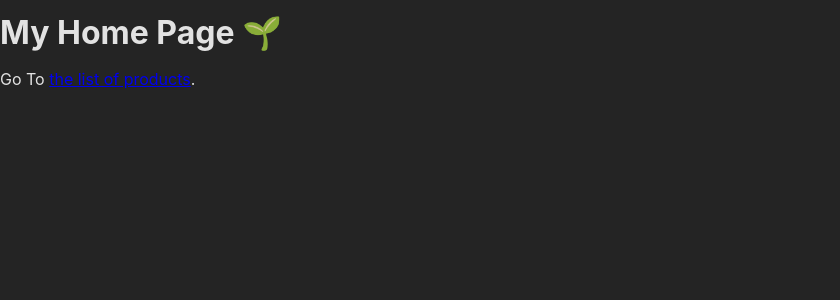
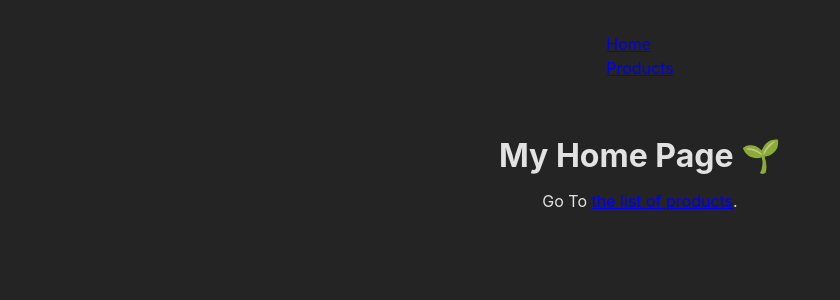
Before and after one commit to HYBEN09/building-spa-project, a React (Vite) app: page / in a window 1280 px wide. Shown: the top 300 px of the page, without its empty margins (0-840 px from the left). Built offline with nearby package versions, Linux system fonts and the light colour scheme; the HTML template or start-up script is replaced by a standard one.

Commit message:
learn. 레이아웃 및 중첩된 라우트

```diff
--- /dev/null
+++ b/src/components/MainHeader.jsx
@@ -0,0 +1,19 @@
+import { Link } from 'react-router-dom';
+import classes from './MainHeader.module.css';
+
+export function MainHeader() {
+  return (
+    <header className={classes.header}>
+      <nav>
+        <ul>
+          <li>
+            <Link to="/">Home</Link>
+          </li>
+          <li>
+            <Link to="/products">Products</Link>
+          </li>
+        </ul>
+      </nav>
+    </header>
+  );
+}
--- /dev/null
+++ b/src/components/MainHeader.module.css
@@ -0,0 +1,23 @@
+.header {
+  max-width: 60rem;
+  margin: auto;
+  padding: 2rem;
+  display: flex;
+  justify-content: center;
+}
+
+.list {
+  display: flex;
+  gap: 1rem;
+}
+
+.list a {
+  text-decoration: none;
+  color: var(--color-primary-400);
+}
+
+.list a:hover,
+.list a.active {
+  color: var(--color-primary-800);
+  text-decoration: underline;
+}
--- a/src/pages/Home.jsx
+++ b/src/pages/Home.jsx
@@ -1,4 +1,5 @@
 import { Link } from 'react-router-dom';
+import { MainHeader } from '../components/MainHeader';
 
 function HomePage() {
   return (
--- /dev/null
+++ b/src/pages/Root.jsx
@@ -0,0 +1,16 @@
+import { Outlet } from 'react-router-dom';
+import { MainHeader } from '../components/MainHeader';
+import classes from './Root.module.css';
+
+function RootLayout() {
+  return (
+    <>
+      <MainHeader />
+      <main className={classes.content}>
+        <Outlet />
+      </main>
+    </>
+  );
+}
+
+export default RootLayout;
--- /dev/null
+++ b/src/pages/Root.module.css
@@ -0,0 +1,4 @@
+.content {
+  margin: 2rem auto;
+  text-align: center;
+}
```
Also changed, not shown: src/App.jsx (+9 -2 lines).
